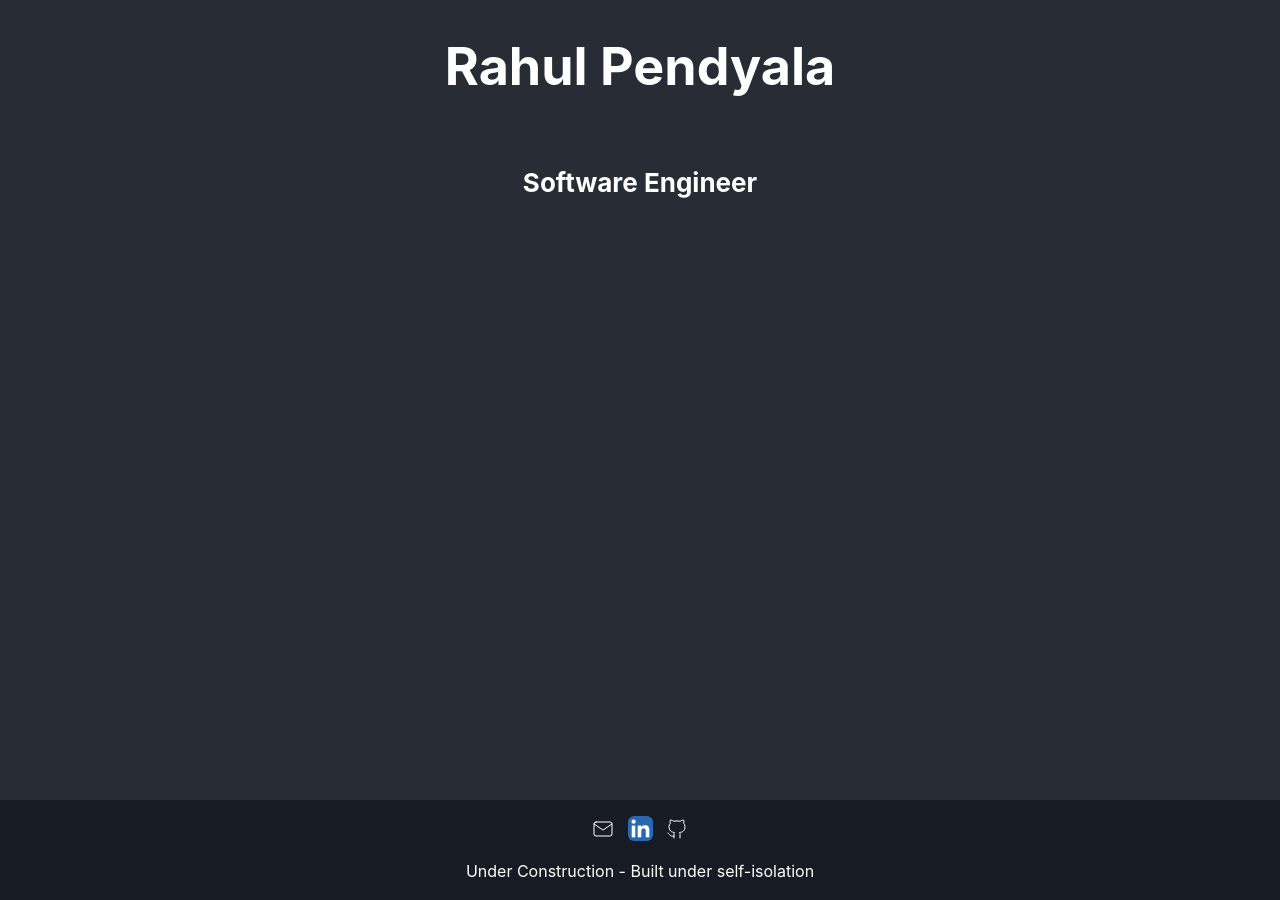
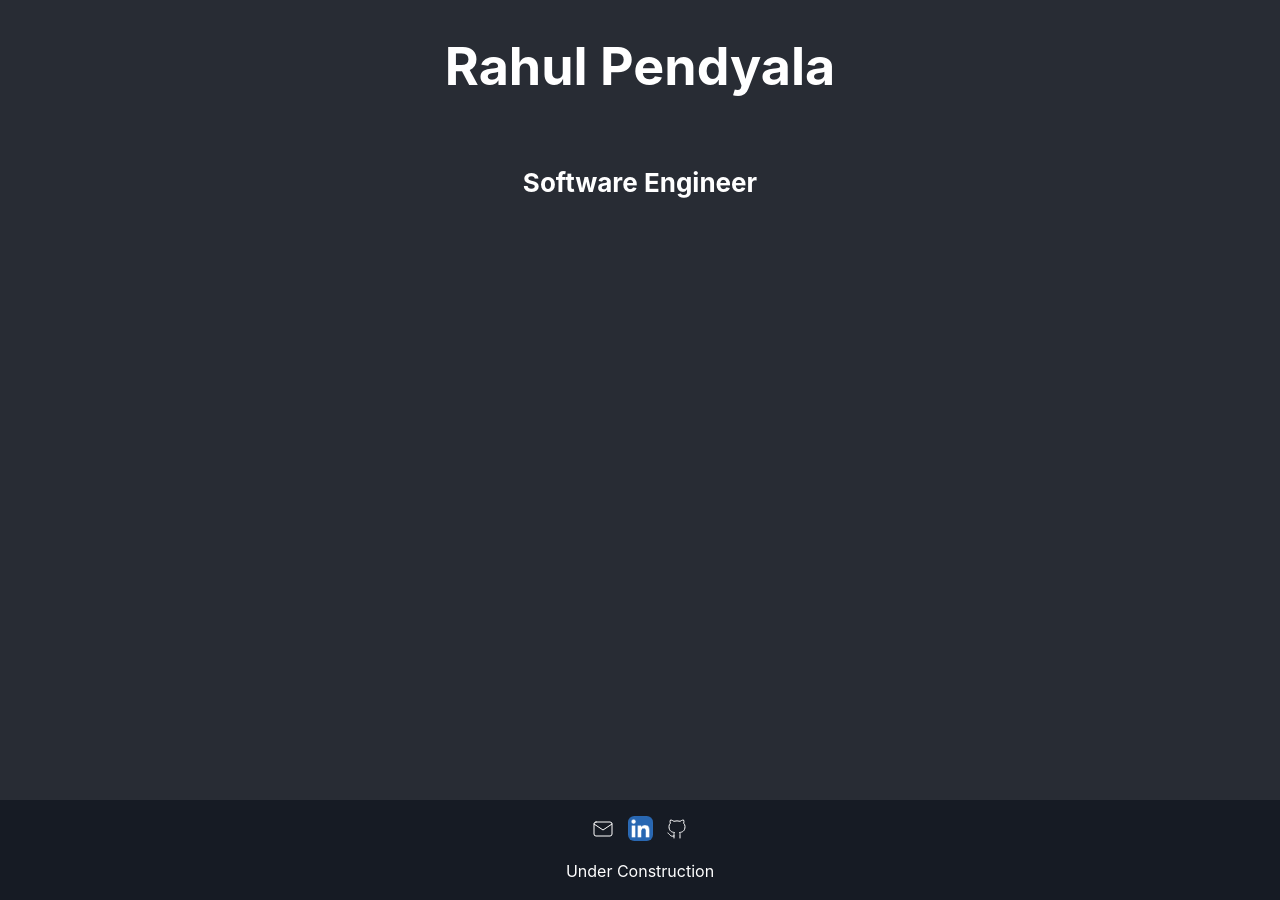
Before and after one commit to rahulpen/rahulwebsite, a React (Create React App) app: page / in a window 1280 px wide. Built offline with nearby package versions, Linux system fonts and the light colour scheme.

Commit message:
Remove Message

```diff
--- a/src/App.js
+++ b/src/App.js
@@ -36,7 +36,7 @@ function App() {
             </svg>
           </a>
         </p>
-        <p>Under Construction - Built under self-isolation</p>
+        <p>Under Construction</p>
       </div>
     </div>
   );
```
